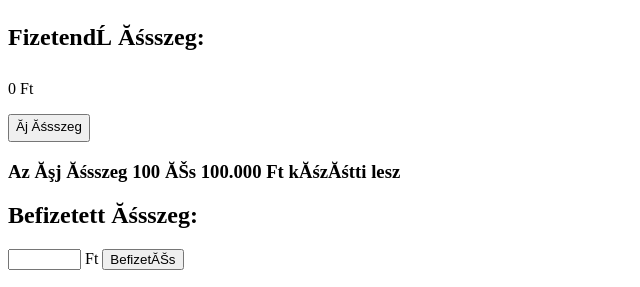
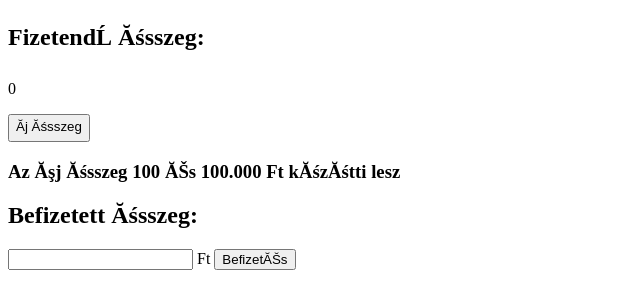
Before and after one commit to FeigelJanos/Pezvalto, a plain HTML site: page index.html in a window 1280 px wide. Shown: the part 61-348 px from the top of the page, without its empty margins (0-640 px from the left). Drawn offline with Linux system fonts and the light colour scheme.

Commit message:
Update index.html

```diff
--- a/index.html
+++ b/index.html
@@ -16,14 +16,14 @@
 
 <section id="output-section">
 <h2>Fizetendő összeg:</h2>
-<p id="befizetendo">0 Ft</p>
+<p id="befizetendo">0 </p>
 <button id="get-new-osszeg">Új összeg</button>
  <h3>Az új összeg 100 és 100.000 Ft közötti lesz</h3>
 </section>
 
 <section>
 <h2>Befizetett összeg:</h2>
-<input type="number" min="0" max="120000" id="befizetett"></input> <label>  Ft</label>
+<input type="number" min="0" id="befizetett"></input> <label>  Ft</label>
  <button id="befizetes">Befizetés</button>
 </section>
 
```
